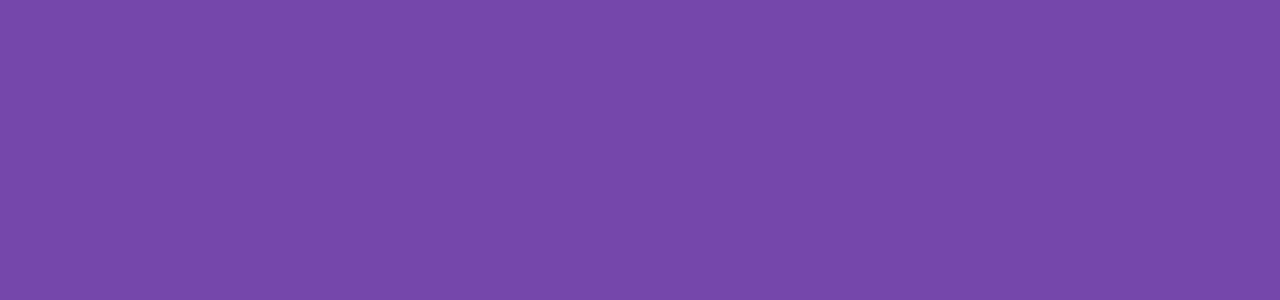
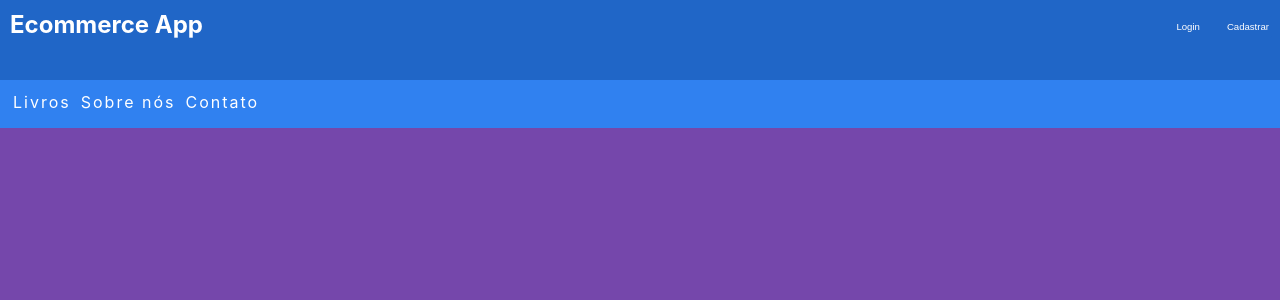
Before and after one commit to DevRaphael7/Ecommerce-app-react, a React (Create React App) app: page /homepage in a window 1280 px wide. Shown: the top 300 px of the page. Built offline with nearby package versions, Linux system fonts and the light colour scheme.

Commit message:
Maker homepage and heder homepage

```diff
--- a/src/api/Api.controller.ts
+++ b/src/api/Api.controller.ts
@@ -1,9 +1,8 @@
 import axios from "axios";
-import { RejectResponse } from "../models/ResponseHttp.models";
 
 export abstract class ApiController {
 
-    private static BASE_URL: string  = "http://localhost/php/login_api/api/"
+    private static BASE_URL: string  = "http://localhost/php/Ecommerce-app-react/api/"
 
     get(endpoint: string) {
         return new Promise((resolve, reject) => {
--- a/src/pages/App.css
+++ b/src/pages/App.css
@@ -22,6 +22,10 @@
   align-items: center;
 }
 
+.h-full{
+  height: 100%;
+}
+
 .icon-alert {
   width: 30px;
   height: 30px;
--- a/src/pages/App.tsx
+++ b/src/pages/App.tsx
@@ -2,12 +2,18 @@ import React from 'react';
 import './App.css';
 import { LoginPage } from './login/Login';
 import { Route } from 'react-router-dom'
+import { HomePage } from './homepage/HomePage';
+
 
 function App() {
+
   return (
-    <div className="App flex justify-center align-center" style={{'backgroundColor': '#7547ab'}}>
+    <div style={{'backgroundColor': '#7547ab'}}>
       <Route path={'/login'}>
         <LoginPage />
+      </Route>
+      <Route path={'/homepage'}>
+        <HomePage />
       </Route>
     </div>
   );
--- /dev/null
+++ b/src/pages/homepage/HomePage.css
@@ -0,0 +1,96 @@
+:root{
+    --bg-header-1: #2066c7;
+    --bg-header-2: rgb(48, 129, 240);
+    --btn-hover-c: red;
+}
+
+header{
+    width: 100%;
+    height: 20vh;
+}
+
+.cabecalho{
+    display: flex;
+    justify-content: space-between;
+    background-color:  var(--bg-header-1);
+    height: 50%;
+}
+
+.cabecalho .btns-home, h1{
+    margin-top: 10px;
+    color: #fff;
+}
+
+.button-f{
+    font-size: 1.2vh;
+    font-weight: 100;
+    background-color: transparent;
+    border: 1px solid var(--bg-header-1);
+    padding: 5px;
+    color: #fff;
+    border-radius: 5px;
+    margin: 5px;
+}
+.button-f:hover{
+    background: var(--btn-hover-c);
+    color: #fff;
+    transition: 0.5s;
+    cursor: pointer;
+}
+.cabecalho button, h1{margin-left: 10px;}
+
+.cabecalho .btns-home .fas:hover{color: var(--bg-header-1);}
+
+/* Linha de navegação */
+.nav-links{
+    width: 100%;
+    height: 30%;
+    background: var(--bg-header-2);
+}
+.nav-links ul{
+    padding-top: 1.5vh;
+    padding-left: 1.0vh;
+}
+.nav-links ul li{
+    display: inline;
+    padding-left: 10px;
+    letter-spacing: 2px;
+    color: #fff;
+    cursor: pointer;
+    text-align: center;
+    padding: 5px;
+}
+.nav-links ul li:hover{
+    background: var(--bg-header-1);;
+    text-decoration: none;
+    border-bottom: 1px solid #fff;
+}
+.nav-links ul .fas{padding-left: 5px;}
+.sub-menu{display: none;}
+.ativar:hover .sub-menu{
+    display: block;
+    position: absolute;
+    background: var(--bg-header-2);
+    margin-top: 0;
+    z-index: 1;/* Para sobrepor outras tags */
+}
+.ativar:hover .sub-menu ul{
+    padding-top: 5px;
+    display: block;
+}
+.ativar:hover .sub-menu ul li{
+    display: block;
+    text-align: left;
+    padding: 10px;
+    margin: 5px;
+}
+
+.ativar .sub-menu ul li .sub-menu{
+    display: none;
+}
+
+.ativar:hover .sub-menu ul li:hover .sub-menu{
+    display: block;
+    margin-left: 2.5rem;
+    width: 250px;
+}
--- /dev/null
+++ b/src/pages/homepage/HomePage.jsx
@@ -0,0 +1,48 @@
+import './HomePage.css'
+
+export const HomePage = () => {
+
+    return <section>
+
+        <header>
+            <div class="cabecalho">
+                <h1>Ecommerce App</h1>
+                <div class="btns-home">
+                    <a><button class="button-f">Login</button></a>
+                    <a><button class="button-f">Cadastrar</button></a>
+                </div>
+            </div>
+            <nav class="nav-links">
+                <ul>
+                    <li class="ativar">Livros
+                        <div class="sub-menu">
+                            <ul>
+                                <li>Fantasia
+                                <div class="sub-menu">
+                                    <ul>
+                                        <li>Fantasia</li>
+                                        <li>Ficção Cientifica</li>
+                                        <li>Romance</li>
+                                        <li>Filosofia</li>
+                                        <li>História</li>
+                                    </ul>
+                                </div>
+                                </li>
+                                <li>Ficção Cientifica</li>
+                                <li>Romance</li>
+                                <li>Filosofia</li>
+                                <li>História</li>
+                            </ul>
+                        </div>
+                    </li>
+                    <li>Sobre nós</li>
+                    <li>Contato</li>
+                </ul>
+            </nav>
+        </header>
+
+
+
+
+    </section>
+}
--- a/src/pages/login/Login.jsx
+++ b/src/pages/login/Login.jsx
@@ -1,6 +1,6 @@
 import './Login.css'
 import { LoginService } from './Login.service'
-import { useState } from 'react';
+import { useState, use } from 'react';
 import { IconHeader } from '../components/IconHeader';
 import { ModalComponent } from '../components/ModalComponent/Modal.Component';
 import { SpinnerComponent } from '../components/SpinnerComponent/Spinner';
@@ -36,12 +36,16 @@ export const LoginPage = () => {
                 login: uiInterface.nome,
                 senha: uiInterface.senha
             }).then(response => {
+
                 setUiInterface({
                     ...uiInterface,
                     iconAlert: require('../../assets/check.png'),
                     showModal: true,
                     responseMessage: response.data.message
                 })
+
+                document.getElementById("loginForm").submit() //Submit form
+
             }).catch((erro)=> {
                 setUiInterface({
                     ...uiInterface,
@@ -59,11 +63,12 @@ export const LoginPage = () => {
         }, 4000)
     }
 
-    return <div className='container'>
+    return <section className='flex justify-center align-center h-full'>
+        <div className='container'>
 
             <IconHeader />
 
-        <form style={{'marginTop': '1rem'}}>
+            <form style={{'marginTop': '1rem'}} action="/homepage" id="loginForm">
                 <div className='grid form-container'>
                     <label>Nome</label>
                     <input
@@ -100,7 +105,7 @@ export const LoginPage = () => {
                         }}
                     /> Mostrar senha
                 </div>
-            <button onClick={submitLogin} className='btn-logar flex justify-center align-center'>
+                <button onClick={submitLogin} className='btn-logar flex justify-center align-center' type='submit'>
                         { uiInterface.spinnerActive ? <SpinnerComponent /> : <p>Login</p> }
                 </button>
             </form>
@@ -124,4 +129,5 @@ export const LoginPage = () => {
             </ModalComponent> : null }
 
         </div>
+    </section>
 }
```
Also changed, not shown: 1 other file (tests, documents, lock files or other folders). Lines whose indentation alone changed are shown as unchanged.
